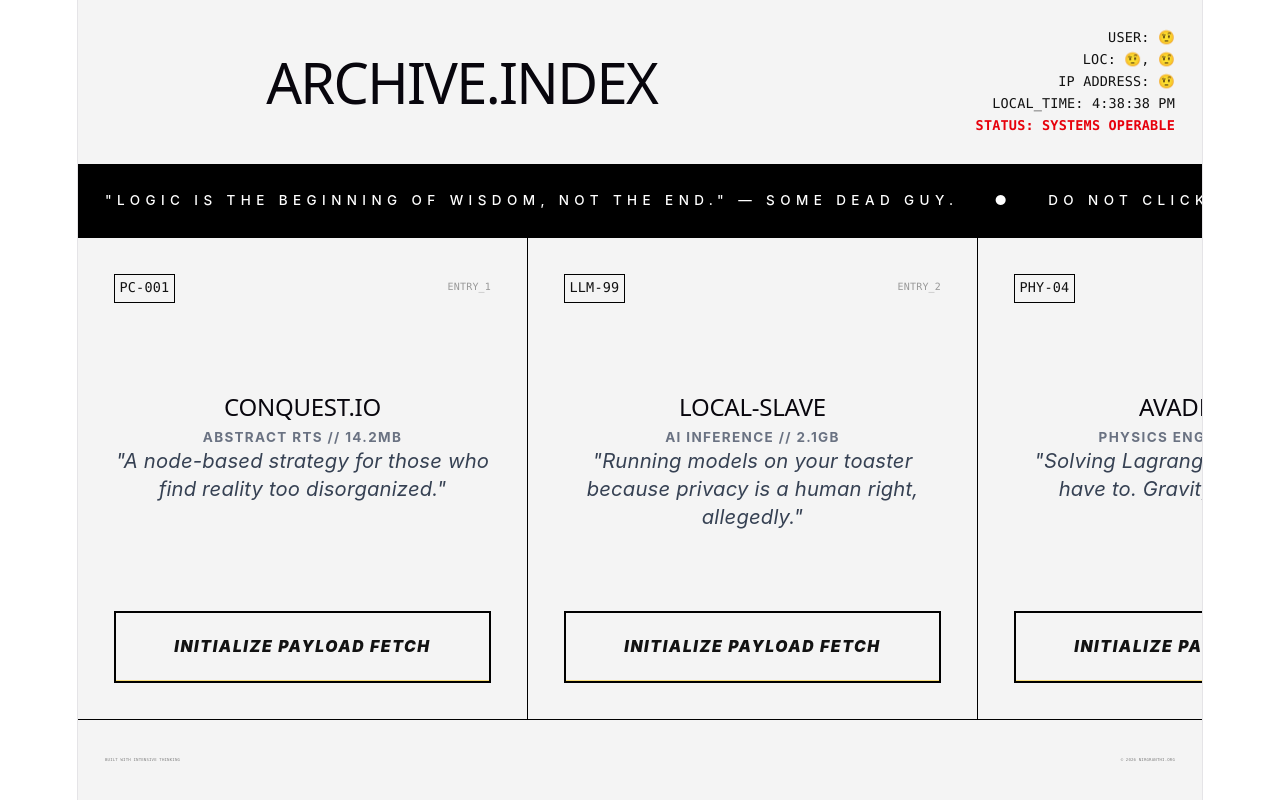
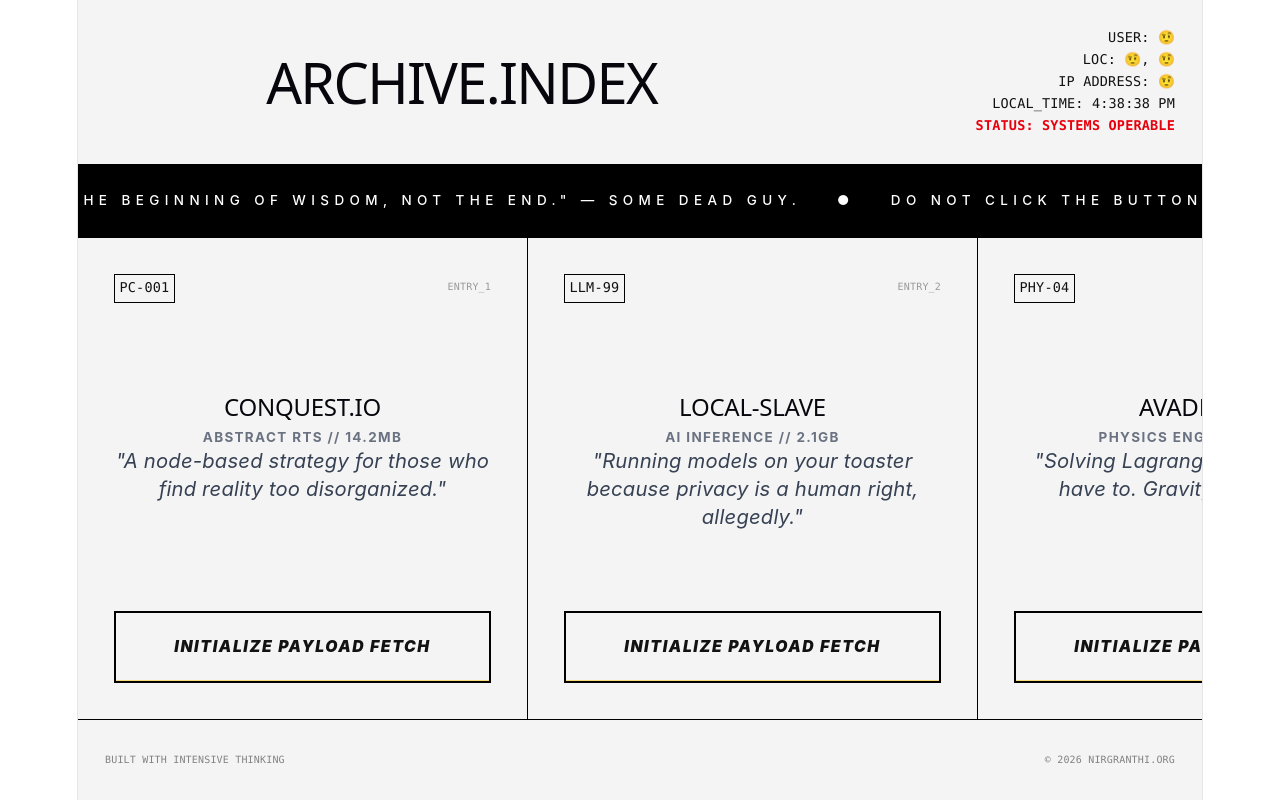
Before and after one commit to nirgranthi/downloads, a React (Vite) app: page / in a window 1280 px wide. Built offline with nearby package versions, Linux system fonts and the light colour scheme; no server answers.

Commit message:
custom scrollbar and fix the half visible quote

```diff
--- a/src/App.tsx
+++ b/src/App.tsx
@@ -54,18 +54,27 @@ export default function App() {
         </div>
       </header>
 
-      <section className="p-6 border-b border-black bg-black text-white flex justify-between items-center overflow-hidden shrink-0">
-        <div className="whitespace-nowrap animate-marquee flex gap-20">
-          {[...Array(5)].map((_, i) => (
-            <span key={i} className="text-xs uppercase tracking-[0.4em] font-medium">
-              "Logic is the beginning of wisdom, not the end." — Some dead guy. &nbsp;&nbsp; ● &nbsp;&nbsp; DO NOT CLICK THE BUTTONS WITHOUT SUPERVISION.
-            </span>
-          ))}
+      <section className="p-6 border-b border-black bg-black text-white flex overflow-hidden shrink-0">
+        <div className="whitespace-nowrap animate-marquee flex">
+          <div className="flex gap-20 pr-20 shrink-0">
+            {[...Array(5)].map((_, i) => (
+              <span key={i} className="text-xs uppercase tracking-[0.4em] font-medium">
+                "Logic is the beginning of wisdom, not the end." — Some dead guy. &nbsp;&nbsp; ● &nbsp;&nbsp; DO NOT CLICK THE BUTTONS WITHOUT SUPERVISION.
+              </span>
+            ))}
+          </div>
+          <div className="flex gap-20 pr-20 shrink-0" aria-hidden="true">
+            {[...Array(5)].map((_, i) => (
+              <span key={i} className="text-xs uppercase tracking-[0.4em] font-medium">
+                "Logic is the beginning of wisdom, not the end." — Some dead guy. &nbsp;&nbsp; ● &nbsp;&nbsp; DO NOT CLICK THE BUTTONS WITHOUT SUPERVISION.
+              </span>
+            ))}
+          </div>
         </div>
       </section>
 
       {/* --- THE FIX: FLEX-ROW + FLEX-NOWRAP --- */}
-      <main className="flex flex-row flex-nowrap overflow-x-auto snap-x snap-mandatory scrollbar-hide border-b border-black flex-grow">
+      <main className="flex flex-row flex-nowrap overflow-x-auto snap-x snap-mandatory custom-scrollbar border-b border-black flex-grow">
         {projects.map((p, index) => (
           <div
             key={p.id}
@@ -105,7 +114,7 @@ export default function App() {
         </div>
       </main>
 
-      <footer className="p-6 flex justify-between font-mono text-[4px] uppercase opacity-50 shrink-0">
+      <footer className="p-6 flex justify-between font-mono text-[10px] uppercase opacity-50 shrink-0">
         <span>Built with Intensive thinking</span>
         <span>© 2026 NIRGRANTHI.ORG</span>
       </footer>
--- a/src/index.css
+++ b/src/index.css
@@ -111,3 +111,50 @@ code {
   padding: 4px 8px;
   background: var(--code-bg);
 }
+
+/* --- Premium Marquee & Custom Scrollbar Styles --- */
+
+@keyframes marquee {
+  0% {
+    transform: translateX(0);
+  }
+  100% {
+    transform: translateX(-50%);
+  }
+}
+
+.animate-marquee {
+  display: flex;
+  width: max-content;
+  animation: marquee 25s linear infinite;
+}
+
+.animate-marquee:hover {
+  animation-play-state: paused;
+}
+
+/* Custom horizontal scrollbar */
+.custom-scrollbar {
+  scrollbar-width: auto;
+  scrollbar-color: #121212 #f4f4f4;
+}
+
+.custom-scrollbar::-webkit-scrollbar {
+  height: 12px;
+}
+
+.custom-scrollbar::-webkit-scrollbar-track {
+  background: #f4f4f4;
+  border-top: 1px solid #121212;
+}
+
+.custom-scrollbar::-webkit-scrollbar-thumb {
+  background: #121212;
+  border: 3px solid #f4f4f4;
+  border-radius: 9999px;
+  transition: background-color 0.2s ease;
+}
+
+.custom-scrollbar::-webkit-scrollbar-thumb:hover {
+  background: #facc15; /* Bright yellow hover to match Neo-Brutalist elements */
+}
```
